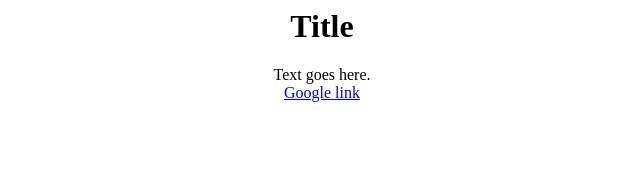
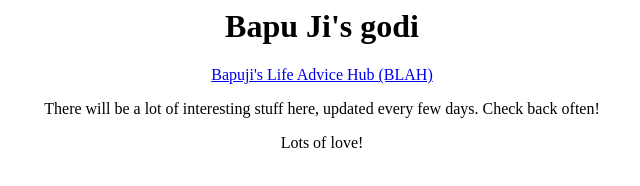
Before and after one commit to gitpushremote/web, a plain HTML site: page index.html in a window 1280 px wide. Shown: the whole page, without its empty margins (318-958 px from the left). Drawn offline with Linux system fonts and the light colour scheme.

Commit message:
Added life advice link and updated body text

```diff
--- a/index.html
+++ b/index.html
@@ -1,12 +1,17 @@
 <html>
 <head>
-<title>Title here</title>
+<title>Bapu Ji</title>
 </head>
 <body>
 <center>
-<h1> Title </h1>
+<h1>Bapu Ji's godi</h1>
 <p>
-Text goes here.<br>
-<a href="https://www.google.com">Google link</a>
+<a href="https://docs.google.com/spreadsheets/d/13I79PPXTcx53cOuG2eO_a6ztac0xppBDGUT0jQ-BNWg/edit?gid=0#gid=0">Bapuji's Life Advice Hub (BLAH)</a>
+<p>
+There will be a lot of interesting stuff here, updated every few days. Check back often!
+  <p>
+    Lots of love!
+  </p>
+  </p>
 </body>
 </html>
```
